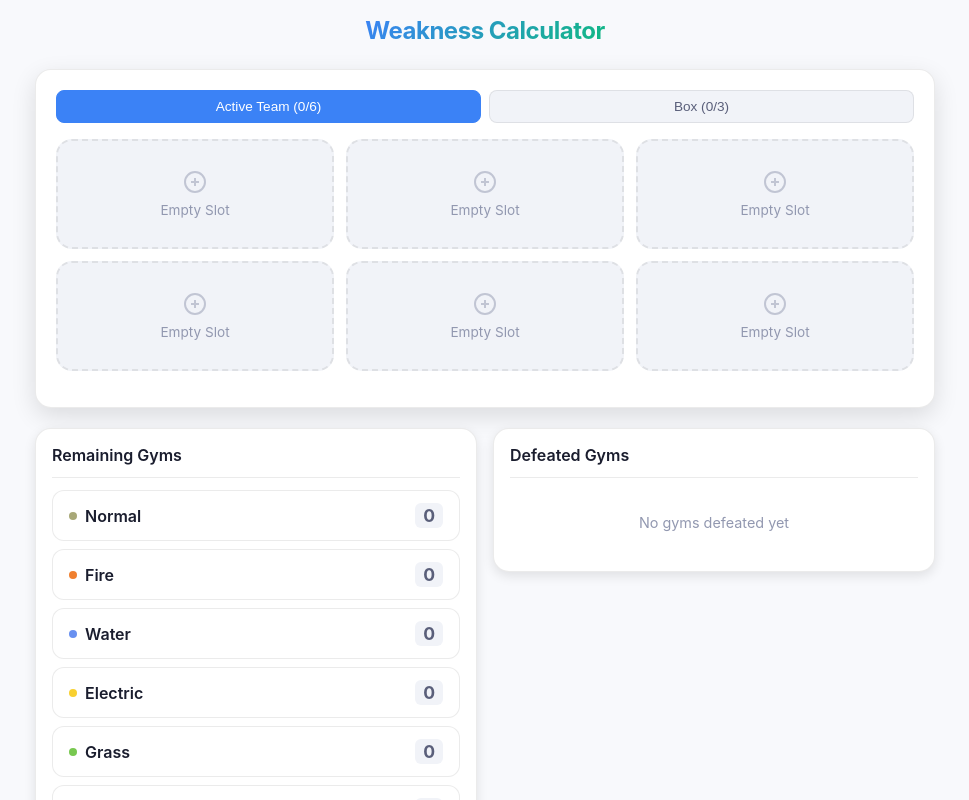
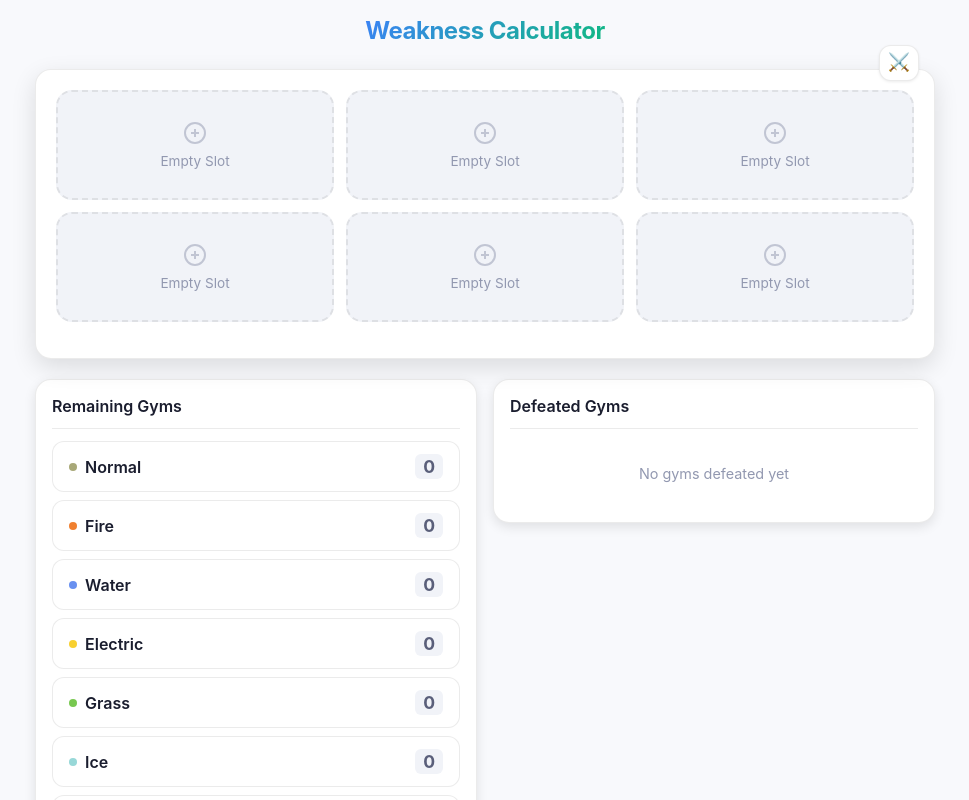
Before and after one commit to Waxmard/pokemon-team-status, a Vue app: page / in a window 1280 px wide. Shown: the top 800 px of the page, without its empty margins (155-1124 px from the left). Built offline with nearby package versions, Linux system fonts and the light colour scheme.

Commit message:
box toggle btn styling

```diff
--- a/src/components/TeamSection.vue
+++ b/src/components/TeamSection.vue
@@ -1,25 +1,15 @@
 <template>
-  <div class="team-section">
-    <!-- View Toggle -->
-    <div class="view-toggle">
-      <button
-        class="toggle-btn"
-        :class="{ active: viewMode === 'team' }"
-        :disabled="draftActive && draftAction?.type === 'swap'"
-        @click="viewMode = 'team'"
-      >
-        Active Team ({{ team.length }}/6)
-      </button>
-      <button
-        class="toggle-btn"
-        :class="{ active: viewMode === 'box' }"
-        :disabled="draftActive && draftAction?.type === 'swap'"
-        @click="viewMode = 'box'"
-      >
-        Box ({{ box.length }}/3)
-      </button>
-    </div>
+  <div class="team-section-wrapper">
+    <!-- Mode Toggle Button -->
+    <button
+      class="mode-toggle"
+      :disabled="draftActive && draftAction?.type === 'swap'"
+      @click="toggleViewMode"
+    >
+      <span class="mode-icon">{{ viewMode === 'team' ? '⚔️' : '📦' }}</span>
+    </button>
 
+    <div class="team-section">
     <!-- Swap Banner -->
     <div v-if="draftAction?.type === 'swap' && !draftAction.targetSlotId" class="swap-banner">
       Select a team slot to swap with {{ draftAction.boxPokemon.name }}
@@ -87,6 +77,7 @@
         @update:move="$emit('updateDraftMove', $event)"
       />
     </Transition>
+    </div>
   </div>
 </template>
 
@@ -181,10 +172,19 @@ function handleEmptySlotClick(slotIndex) {
     emit('addPokemon')
   }
 }
+
+function toggleViewMode() {
+  viewMode.value = viewMode.value === 'team' ? 'box' : 'team'
+}
 </script>
 
 <style scoped>
+.team-section-wrapper {
+  position: relative;
+}
+
 .team-section {
+  position: relative;
   background: var(--color-surface);
   border: 1px solid var(--color-border);
   border-radius: var(--radius-xl);
@@ -193,39 +193,36 @@ function handleEmptySlotClick(slotIndex) {
   box-shadow: var(--shadow-lg);
 }
 
-.view-toggle {
+.mode-toggle {
+  position: absolute;
+  top: calc(-1 * var(--space-6));
+  right: var(--space-4);
+  z-index: 1;
   display: flex;
-  gap: var(--space-2);
-  margin-bottom: var(--space-4);
-}
-
-.toggle-btn {
-  flex: 1;
-  padding: var(--space-2) var(--space-3);
+  align-items: center;
+  justify-content: center;
+  padding: var(--space-2);
   border: 1px solid var(--color-border);
-  border-radius: var(--radius-md);
-  background: var(--color-surface-light);
-  color: var(--color-text-secondary);
-  font-size: 0.85rem;
-  font-weight: 500;
+  border-radius: var(--radius-lg);
+  background: var(--color-surface);
   cursor: pointer;
+  box-shadow: var(--shadow-sm);
   transition: all var(--transition-base);
 }
 
-.toggle-btn:hover:not(:disabled) {
+.mode-toggle:hover:not(:disabled) {
   background: var(--color-card);
-  color: var(--color-text-primary);
+  box-shadow: var(--shadow-md);
 }
 
-.toggle-btn.active {
-  background: var(--color-primary);
-  color: white;
-  border-color: var(--color-primary);
+.mode-toggle:disabled {
+  opacity: 0.5;
+  cursor: not-allowed;
 }
 
-.toggle-btn:disabled {
-  opacity: 0.5;
-  cursor: not-allowed;
+.mode-icon {
+  font-size: 1.1rem;
+  line-height: 1;
 }
 
 .swap-banner {
```
